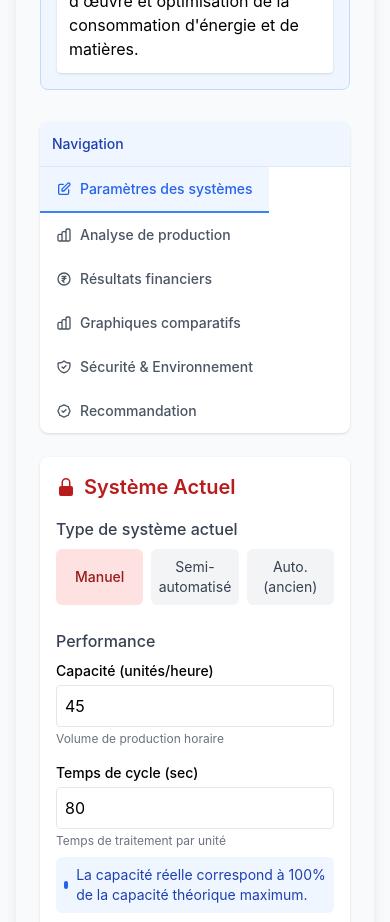
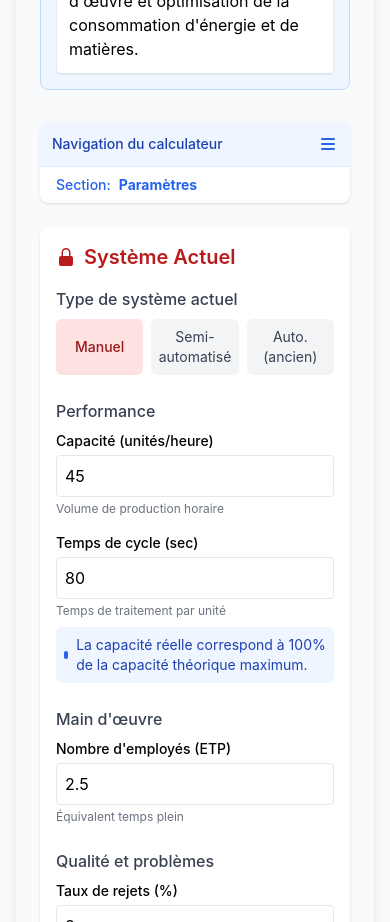
Before and after one commit to yoprobotics/calculateurs-roi-automation, a React (Create React App) app: page / in a window 390 px wide. Shown: the part 1420-2342 px from the top of the page. Built offline with nearby package versions, Linux system fonts and the light colour scheme.

Commit message:
Amélioration de la navigation avec support mobile et style sticky

```diff
--- a/src/components/calculateurs/general/NavigationParAncres.jsx
+++ b/src/components/calculateurs/general/NavigationParAncres.jsx
@@ -8,14 +8,16 @@ import React, { useState, useEffect } from 'react';
  * @returns {JSX.Element} - Barre de navigation par ancres
  */
 const NavigationParAncres = ({ sectionActive, setSectionActive }) => {
+  const [menuMobileOuvert, setMenuMobileOuvert] = useState(false);
+
   // Liste des sections avec leur ID et libellé
   const sections = [
-    { id: 'parametres', label: 'Paramètres des systèmes', icon: 'M11 5H6a2 2 0 00-2 2v11a2 2 0 002 2h11a2 2 0 002-2v-5m-1.414-9.414a2 2 0 112.828 2.828L11.828 15H9v-2.828l8.586-8.586z' },
-    { id: 'production', label: 'Analyse de production', icon: 'M9 19v-6a2 2 0 00-2-2H5a2 2 0 00-2 2v6a2 2 0 002 2h2a2 2 0 002-2zm0 0V9a2 2 0 012-2h2a2 2 0 012 2v10m-6 0a2 2 0 002 2h2a2 2 0 002-2m0 0V5a2 2 0 012-2h2a2 2 0 012 2v14a2 2 0 01-2 2h-2a2 2 0 01-2-2z' },
-    { id: 'resultats', label: 'Résultats financiers', icon: 'M9 8h6m-5 0a3 3 0 110 6H9l3 3m-3-6h6m6 1a9 9 0 11-18 0 9 9 0 0118 0z' },
-    { id: 'graphiques', label: 'Graphiques comparatifs', icon: 'M9 19v-6a2 2 0 00-2-2H5a2 2 0 00-2 2v6a2 2 0 002 2h2a2 2 0 002-2zm0 0V9a2 2 0 012-2h2a2 2 0 012 2v10m-6 0a2 2 0 002 2h2a2 2 0 002-2m0 0V5a2 2 0 012-2h2a2 2 0 012 2v14a2 2 0 01-2 2h-2a2 2 0 01-2-2z' },
-    { id: 'securite', label: 'Sécurité & Environnement', icon: 'M9 12l2 2 4-4m5.618-4.016A11.955 11.955 0 0112 2.944a11.955 11.955 0 01-8.618 3.04A12.02 12.02 0 003 9c0 5.591 3.824 10.29 9 11.622 5.176-1.332 9-6.03 9-11.622 0-1.042-.133-2.052-.382-3.016z' },
-    { id: 'recommandation', label: 'Recommandation', icon: 'M9 12l2 2 4-4M7.835 4.697a3.42 3.42 0 001.946-.806 3.42 3.42 0 014.438 0 3.42 3.42 0 001.946.806 3.42 3.42 0 013.138 3.138 3.42 3.42 0 00.806 1.946 3.42 3.42 0 010 4.438 3.42 3.42 0 00-.806 1.946 3.42 3.42 0 01-3.138 3.138 3.42 3.42 0 00-1.946.806 3.42 3.42 0 01-4.438 0 3.42 3.42 0 00-1.946-.806 3.42 3.42 0 01-3.138-3.138 3.42 3.42 0 00-.806-1.946 3.42 3.42 0 010-4.438 3.42 3.42 0 00.806-1.946 3.42 3.42 0 013.138-3.138z' }
+    { id: 'parametres', label: 'Paramètres', icon: 'M11 5H6a2 2 0 00-2 2v11a2 2 0 002 2h11a2 2 0 002-2v-5m-1.414-9.414a2 2 0 112.828 2.828L11.828 15H9v-2.828l8.586-8.586z' },
+    { id: 'production', label: 'Production', icon: 'M9 19v-6a2 2 0 00-2-2H5a2 2 0 00-2 2v6a2 2 0 002 2h2a2 2 0 002-2zm0 0V9a2 2 0 012-2h2a2 2 0 012 2v10m-6 0a2 2 0 002 2h2a2 2 0 002-2m0 0V5a2 2 0 012-2h2a2 2 0 012 2v14a2 2 0 01-2 2h-2a2 2 0 01-2-2z' },
+    { id: 'resultats', label: 'Résultats', icon: 'M9 8h6m-5 0a3 3 0 110 6H9l3 3m-3-6h6m6 1a9 9 0 11-18 0 9 9 0 0118 0z' },
+    { id: 'graphiques', label: 'Graphiques', icon: 'M9 19v-6a2 2 0 00-2-2H5a2 2 0 00-2 2v6a2 2 0 002 2h2a2 2 0 002-2zm0 0V9a2 2 0 012-2h2a2 2 0 012 2v10m-6 0a2 2 0 002 2h2a2 2 0 002-2m0 0V5a2 2 0 012-2h2a2 2 0 012 2v14a2 2 0 01-2 2h-2a2 2 0 01-2-2z' },
+    { id: 'securite', label: 'Sécurité', icon: 'M9 12l2 2 4-4m5.618-4.016A11.955 11.955 0 0112 2.944a11.955 11.955 0 01-8.618 3.04A12.02 12.02 0 003 9c0 5.591 3.824 10.29 9 11.622 5.176-1.332 9-6.03 9-11.622 0-1.042-.133-2.052-.382-3.016z' },
+    { id: 'recommandation', label: 'Conclusion', icon: 'M9 12l2 2 4-4M7.835 4.697a3.42 3.42 0 001.946-.806 3.42 3.42 0 014.438 0 3.42 3.42 0 001.946.806 3.42 3.42 0 013.138 3.138 3.42 3.42 0 00.806 1.946 3.42 3.42 0 010 4.438 3.42 3.42 0 00-.806 1.946 3.42 3.42 0 01-3.138 3.138 3.42 3.42 0 00-1.946.806 3.42 3.42 0 01-4.438 0 3.42 3.42 0 00-1.946-.806 3.42 3.42 0 01-3.138-3.138 3.42 3.42 0 00-.806-1.946 3.42 3.42 0 010-4.438 3.42 3.42 0 00.806-1.946 3.42 3.42 0 013.138-3.138z' }
   ];
 
   // Fonction pour défiler vers une section
@@ -24,6 +26,7 @@ const NavigationParAncres = ({ sectionActive, setSectionActive }) => {
     if (element) {
       element.scrollIntoView({ behavior: 'smooth', block: 'start' });
       setSectionActive(sectionId);
+      setMenuMobileOuvert(false); // Fermer le menu mobile après sélection
     }
   };
 
@@ -54,11 +57,27 @@ const NavigationParAncres = ({ sectionActive, setSectionActive }) => {
   }, []);
 
   return (
-    <div className="bg-white rounded-lg shadow mb-6 overflow-hidden">
-      <div className="bg-blue-50 p-3 border-b border-blue-100">
-        <h3 className="text-sm font-medium text-blue-800">Navigation</h3>
+    <div className="sticky top-4 z-50 bg-white rounded-lg shadow mb-6 overflow-hidden">
+      <div className="bg-blue-50 p-3 border-b border-blue-100 flex justify-between items-center">
+        <h3 className="text-sm font-medium text-blue-800">Navigation du calculateur</h3>
+
+        {/* Bouton menu mobile */}
+        <button
+          className="md:hidden text-blue-600 focus:outline-none"
+          onClick={() => setMenuMobileOuvert(!menuMobileOuvert)}
+        >
+          <svg xmlns="http://www.w3.org/2000/svg" className="h-5 w-5" viewBox="0 0 20 20" fill="currentColor">
+            {menuMobileOuvert ? (
+              <path fillRule="evenodd" d="M4.293 4.293a1 1 0 011.414 0L10 8.586l4.293-4.293a1 1 0 111.414 1.414L11.414 10l4.293 4.293a1 1 0 01-1.414 1.414L10 11.414l-4.293 4.293a1 1 0 01-1.414-1.414L8.586 10 4.293 5.707a1 1 0 010-1.414z" clipRule="evenodd" />
+            ) : (
+              <path fillRule="evenodd" d="M3 5a1 1 0 011-1h12a1 1 0 110 2H4a1 1 0 01-1-1zM3 10a1 1 0 011-1h12a1 1 0 110 2H4a1 1 0 01-1-1zM3 15a1 1 0 011-1h12a1 1 0 110 2H4a1 1 0 01-1-1z" clipRule="evenodd" />
+            )}
+          </svg>
+        </button>
       </div>
-      <div className="flex flex-wrap">
+
+      {/* Navigation desktop */}
+      <div className="hidden md:flex md:flex-wrap">
         {sections.map((section) => (
           <button
             key={section.id}
@@ -82,6 +101,44 @@ const NavigationParAncres = ({ sectionActive, setSectionActive }) => {
           </button>
         ))}
       </div>
+
+      {/* Navigation mobile (menu déroulant) */}
+      <div className={`md:hidden ${menuMobileOuvert ? 'block' : 'hidden'}`}>
+        <div className="flex flex-col">
+          {sections.map((section) => (
+            <button
+              key={section.id}
+              onClick={() => scrollToSection(section.id)}
+              className={`flex items-center px-4 py-3 text-sm font-medium transition-all ${
+                sectionActive === section.id
+                  ? 'text-blue-600 bg-blue-50 border-l-4 border-blue-500'
+                  : 'text-gray-600 hover:text-blue-600 hover:bg-blue-50'
+              }`}
+            >
+              <svg
+                xmlns="http://www.w3.org/2000/svg"
+                className="h-4 w-4 mr-2"
+                fill="none"
+                viewBox="0 0 24 24"
+                stroke="currentColor"
+              >
+                <path strokeLinecap="round" strokeLinejoin="round" strokeWidth={2} d={section.icon} />
+              </svg>
+              {section.label}
+            </button>
+          ))}
+        </div>
+      </div>
+
+      {/* Indicateur de section active (version mobile fermée) */}
+      <div className={`md:hidden ${menuMobileOuvert ? 'hidden' : 'block'} px-4 py-2`}>
+        <div className="flex items-center text-blue-600 text-sm font-medium">
+          <span>Section: </span>
+          <span className="ml-2 font-bold">
+            {sections.find(s => s.id === sectionActive)?.label || 'Paramètres'}
+          </span>
+        </div>
+      </div>
     </div>
   );
 };
```
